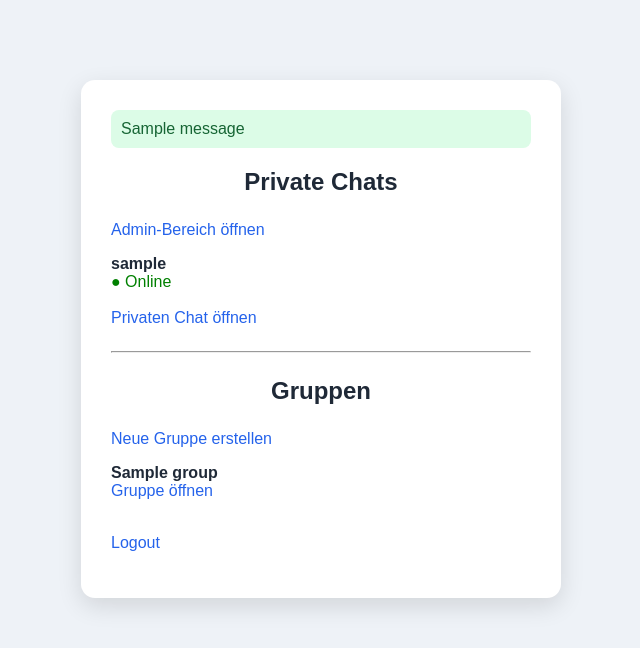
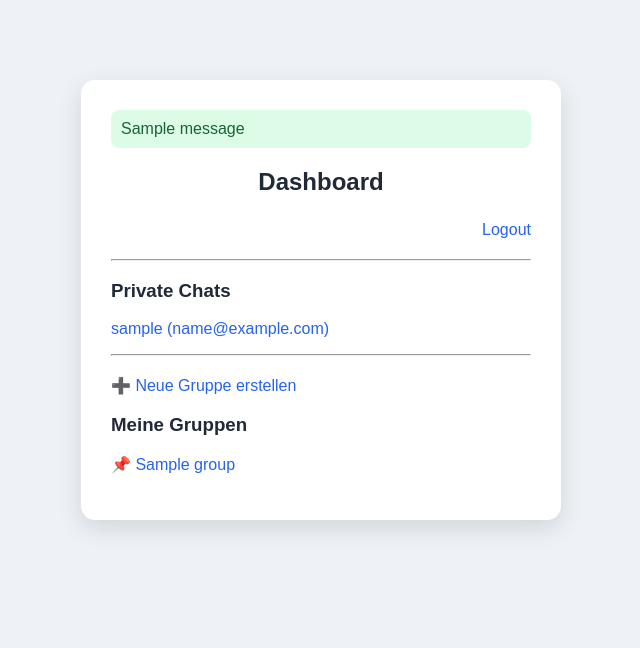
Before and after one commit to mohammadfazli5566-ctrl/uschat, a Flask app: template app/templates/dashboard.html in a window 1280 px wide. Shown: the top 648 px of the page, without its empty margins (319-959 px from the left). Run offline with Flask 3, Linux system fonts and the light colour scheme; the template is opened without the code that fills it: values that come from a table or form of the project are taken from there, others are empty; a user stored in the database is signed in; tables that the repository leaves empty hold one stand-in row (values such as "Sample post"); one stand-in notice (Sample message) is shown.

Commit message:
Fix group chat templates

```diff
--- a/app/templates/dashboard.html
+++ b/app/templates/dashboard.html
@@ -1,59 +1,49 @@
 {% extends "base.html" %}
 
 {% block content %}
-<h2>Private Chats</h2>
 
-{% if current_user.is_admin %}
+<h2 style="text-align:center;">Dashboard</h2>
+
+<!-- Logout -->
+<div style="text-align:right; margin-bottom:20px;">
+    <a href="{{ url_for('auth.logout') }}">Logout</a>
+</div>
+
+<hr>
+
+<!-- Private Chats -->
+<h3>Private Chats</h3>
+
+{% for user in users %}
     <p>
-        <a href="{{ url_for('admin.dashboard') }}">Admin-Bereich öffnen</a>
+        <a href="{{ url_for('chat.private_chat', user_id=user.id) }}">
+            {{ user.username }} ({{ user.email }})
+        </a>
     </p>
-{% endif %}
+{% else %}
+    <p>Keine Benutzer gefunden.</p>
+{% endfor %}
 
-{% if users %}
-    {% for user in users %}
-        <div class="user-card">
-            <strong>{{ user.username }}</strong><br>
+<hr>
 
-            {% if user.is_online %}
-                <span style="color:green;">● Online</span>
-            {% else %}
-                <span style="color:gray;">
-                    zuletzt: {{ user.last_seen.strftime('%d.%m.%Y %H:%M') }}
-                </span>
-            {% endif %}
+<!-- Gruppen erstellen -->
+<div style="margin-top:20px;">
+    <a href="{{ url_for('chat.create_group') }}">
+        ➕ Neue Gruppe erstellen
+    </a>
+</div>
 
-            <br><br>
+<!-- Gruppen anzeigen -->
+<h3>Meine Gruppen</h3>
 
-            <a class="small-link" href="{{ url_for('chat.private_chat', user_id=user.id) }}">
-                Privaten Chat öffnen
-            </a>
-        </div>
-    {% endfor %}
-{% else %}
-    <p>Keine anderen Benutzer gefunden.</p>
-{% endif %}
-
-<hr style="margin: 24px 0;">
-
-<h2>Gruppen</h2>
-
-<p>
-    <a href="{{ url_for('chat.create_group') }}">Neue Gruppe erstellen</a>
-</p>
-
-{% if groups %}
-    {% for group in groups %}
-        <div class="user-card">
-            <strong>{{ group.name }}</strong><br>
-            <a class="small-link" href="{{ url_for('chat.group_chat', group_id=group.id) }}">
-                Gruppe öffnen
-            </a>
-        </div>
-    {% endfor %}
+{% for group in groups %}
+    <p>
+        <a href="{{ url_for('chat.group_chat', group_id=group.id) }}">
+            📌 {{ group.name }}
+        </a>
+    </p>
 {% else %}
     <p>Du bist noch in keiner Gruppe.</p>
-{% endif %}
+{% endfor %}
 
-<br>
-<p><a href="{{ url_for('auth.logout') }}">Logout</a></p>
 {% endblock %}
```
Also changed, not shown: app/templates/create_group.html (+15 -18 lines), app/templates/group_chat.html (added, +34 -0 lines).
